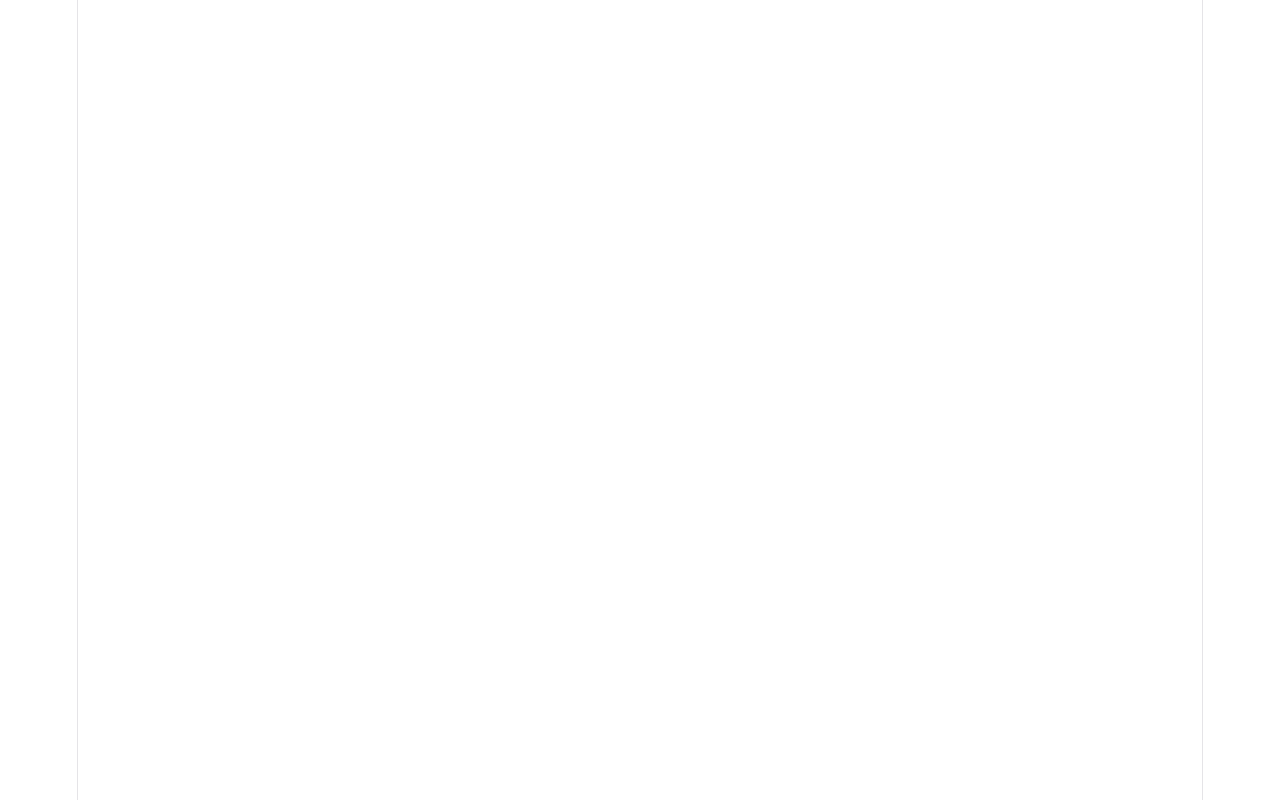
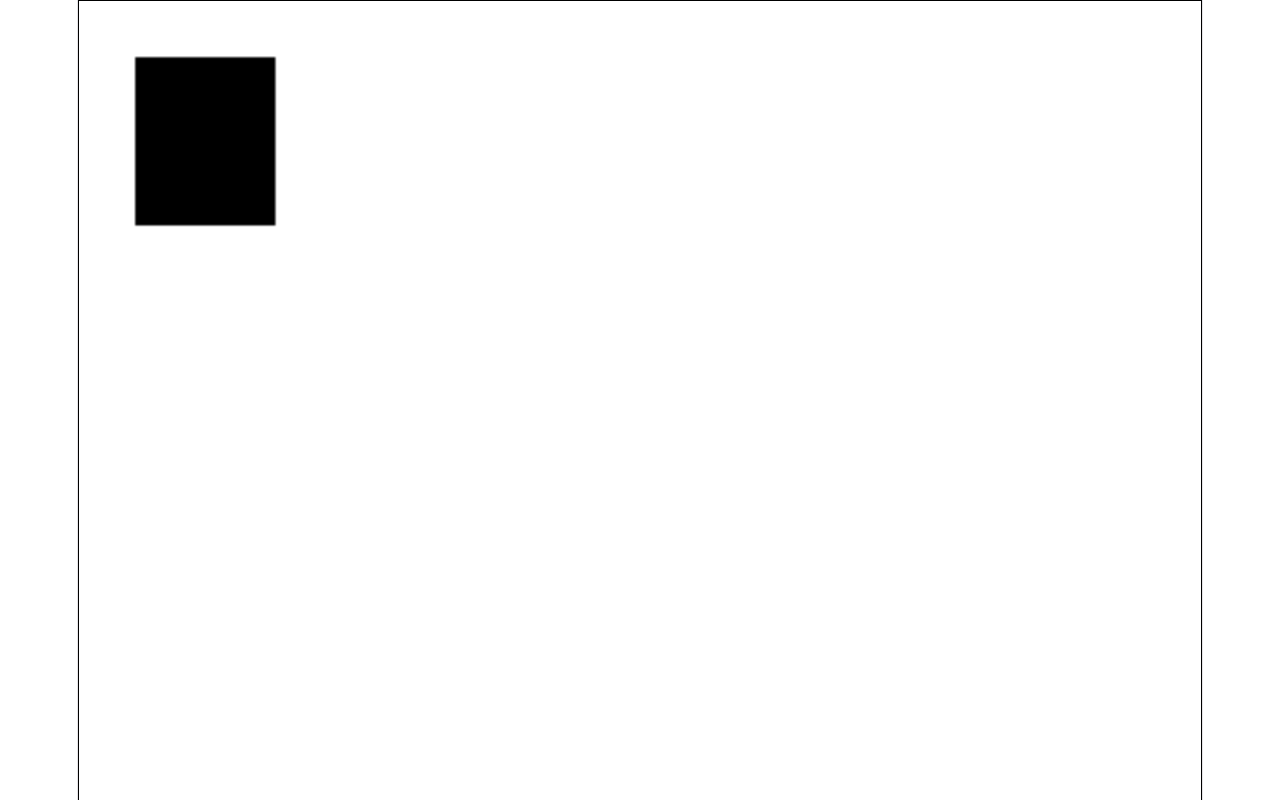
Before and after one commit to parisacodes/tiny-digital-architecture-generator, a React (Vite) app: page / in a window 1280 px wide. Shown: the top 800 px of the page. Built offline with nearby package versions, Linux system fonts and the light colour scheme.

Commit message:
feat: draw test rectangle to verify canvas coordinates

```diff
--- a/src/App.tsx
+++ b/src/App.tsx
@@ -6,12 +6,13 @@ function App() {
   useEffect(()=> {
     if (canvasRef.current) {
       const ctx = canvasRef.current.getContext('2d')
+      ctx?.fillRect( 20, 20, 50, 60 )
       console.log(ctx)
     }
     }, []
   )
   return(
-  <canvas ref={canvasRef} width={400} height={400}/>
+  <canvas ref={canvasRef} width={400} height={400} style={{ border: '1px solid black' }}/>
   )
 
 }
```
